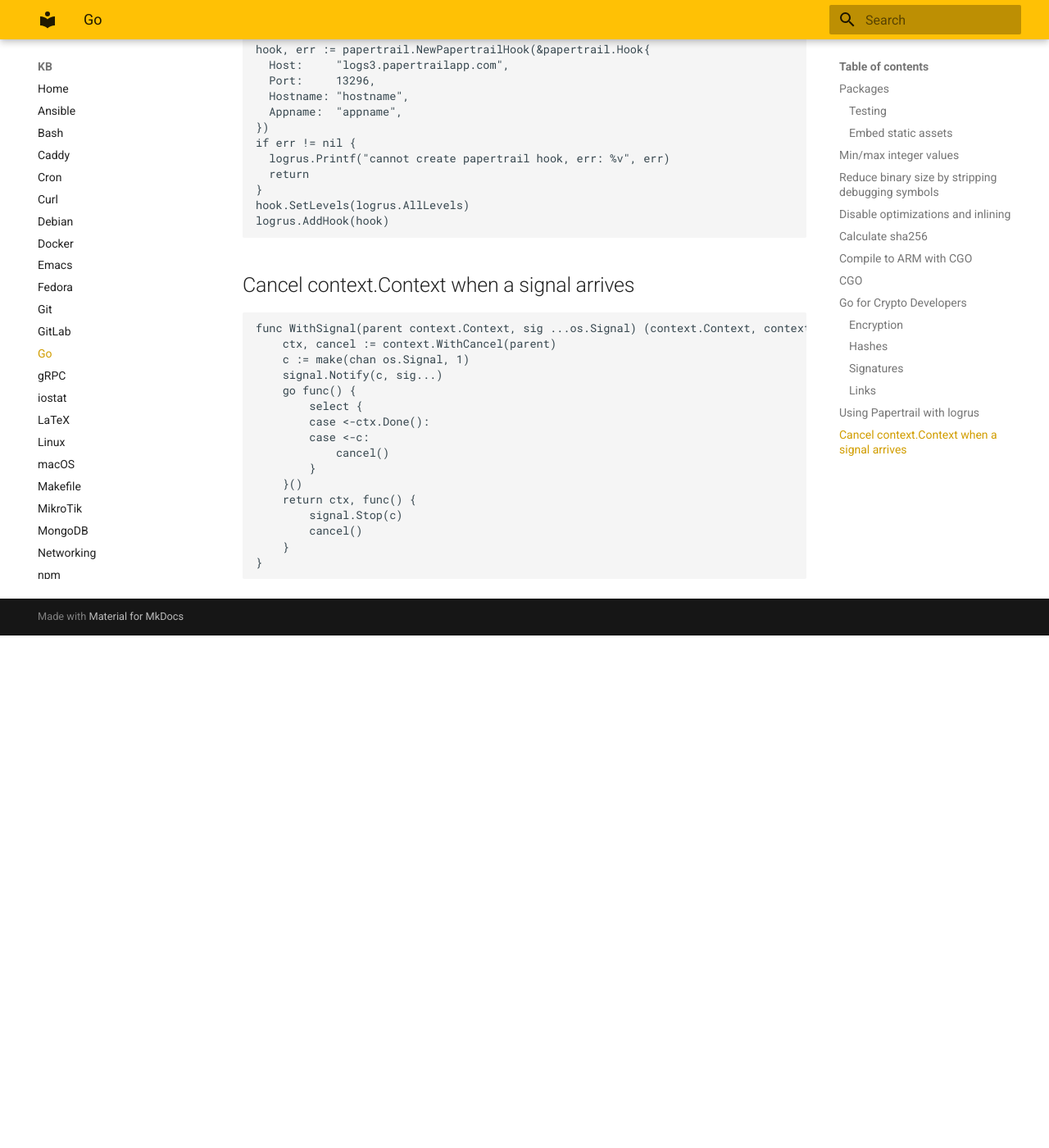
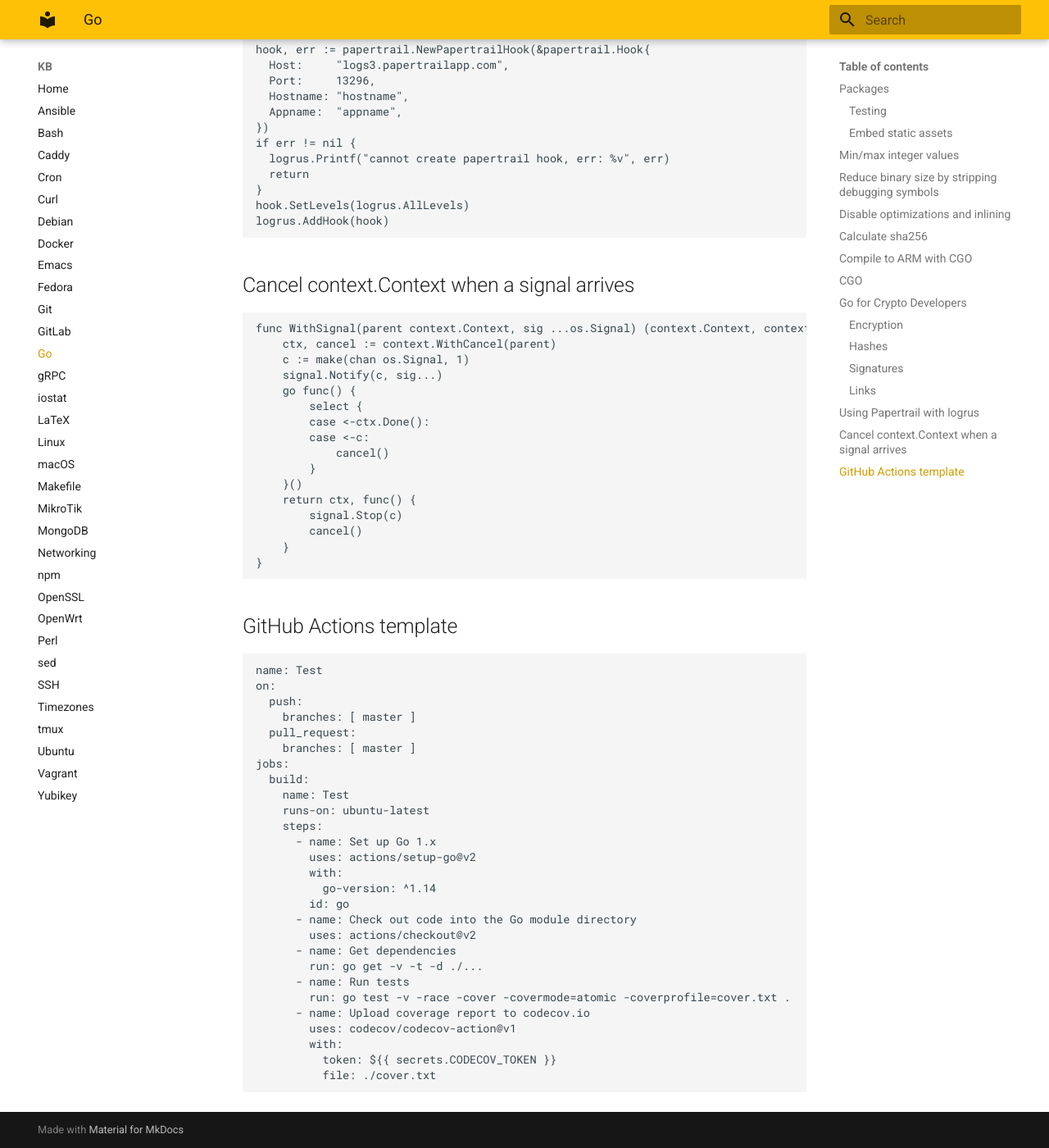
Before and after one commit to mbialon/kb, an MkDocs documentation site: the page built from docs/go.md, in a window 1280 px wide and 1400 px high, scrolled down 3136 px. Shown: the whole window at 82% size. Built offline with MkDocs 1.6.1 and Material for MkDocs 9.7.7, drawn with Linux system fonts in a browser that asks for light colours; before the commit the page ends 3911 px from its top, so only the background shows below that.

Commit message:
go: github actions template

````diff
--- a/docs/go.md
+++ b/docs/go.md
@@ -177,3 +177,35 @@
 	}
 }
 ```
+
+## GitHub Actions template
+
+```
+name: Test
+on:
+  push:
+    branches: [ master ]
+  pull_request:
+    branches: [ master ]
+jobs:
+  build:
+    name: Test
+    runs-on: ubuntu-latest
+    steps:
+      - name: Set up Go 1.x
+        uses: actions/setup-go@v2
+        with:
+          go-version: ^1.14
+        id: go
+      - name: Check out code into the Go module directory
+        uses: actions/checkout@v2
+      - name: Get dependencies
+        run: go get -v -t -d ./...
+      - name: Run tests
+        run: go test -v -race -cover -covermode=atomic -coverprofile=cover.txt .
+      - name: Upload coverage report to codecov.io
+        uses: codecov/codecov-action@v1
+        with:
+          token: ${{ secrets.CODECOV_TOKEN }}
+          file: ./cover.txt
+```
````
